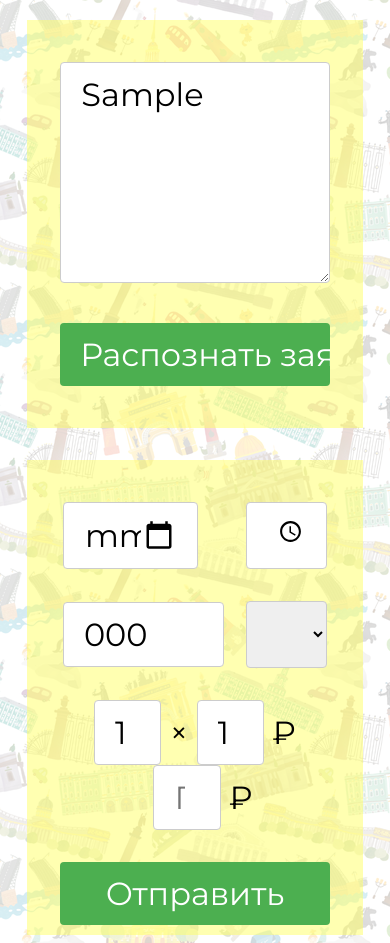
After one commit to eugene-levdik/roof, a Flask app: template templates/mobile_request_form.html in a window 390 px wide. The commit adds this page. Run offline with Flask 2, Linux system fonts and the light colour scheme; the template is opened without the code that fills it: most values are stand-ins (such as "Sample title", 1, 10 or a date in 2020); lists and menus that the app fills with data are empty.

Commit message:
improve css for mobile phones and minor bug fix

```diff
--- a/main.py
+++ b/main.py
@@ -1,4 +1,5 @@
-from flask import Flask, request, render_template
+from flask import Flask, request, render_template, Markup
+from flask_mobility import Mobility
 from request_parser import parse, phone_to_text
 import phonenumbers
 from roof_terms import partners_names
@@ -7,6 +8,7 @@ import dateparser
 from request import Request
 
 app = Flask(__name__, static_url_path='')
+Mobility(app)
 
 
 @app.route('/', methods=['GET', 'POST'])
@@ -50,7 +52,10 @@ def upload_request():
         partners_html.append(f'<option{" selected" if partner == short_name else ""}>')
         partners_html.append(short_name)
         partners_html.append('</option>')
-    partners_html = ''.join(partners_html)
+    partners_html = Markup(''.join(partners_html))
+    if request.MOBILE:
+        return render_template('mobile_request_form.html', request_to_parse=request_to_parse, phone=phone,
+                               date=date_str, time=time_str, amount=amount, price=price, partners_html=partners_html)
     return render_template('request_form.html', request_to_parse=request_to_parse, phone=phone, date=date_str,
                            time=time_str, amount=amount, price=price, partners_html=partners_html)
 
--- a/requirements.txt
+++ b/requirements.txt
@@ -2,3 +2,4 @@ flask==1.1.2
 notion
 phonenumbers
 dateparser
+flask_mobility
--- a/static/roof.css
+++ b/static/mobile_roof.css
@@ -1,42 +1,24 @@
 @import url('https://fonts.googleapis.com/css?family=Montserrat:400,600&display=swap');
+
 * {
     font-family: Montserrat;
-}
-
-div {
-    display: table;
-    margin: 0 auto;
+    font-size: xx-large;
 }
 
 .main-box {
-    width: 50%;
+    width: 90%;
+    margin-top:20px;
+    margin-left:5%;
 }
 
 .l-box, .r-box {
-    width: 100%;
-    background: rgba(0,255,255,0.25);
-    padding: 0 50px 20px;
-}
-
-.input-box-left {
-    float: left;
-}
-
-.input-box-right {
-    float: right;
-}
-
-input, label, textarea, select, radio {
-    display: block;
-}
-
-label {
-    margin-top: 20px;
-    padding: 4px 4px;
-
+    background: rgba(255,255,100,0.5);
+    padding: 10px 10%;
+    text-align: center;
 }
 
 input[type=submit] {
+  width:100%;
   background-color: #4CAF50;
   color: white;
   padding: 12px 20px;
@@ -62,6 +44,28 @@ textarea {
     width: 100%;
 }
 
+input[name=date] {
+    width: 50%;
+    margin-right: 15%;
+}
+
+input[name=time] {
+    width: 30%;
+}
+
+input[name=phone] {
+    width: 60%;
+    margin-right: 5%;
+}
+
+select[name=partner]{
+    width: 30%;
+}
+
 input[type=number] {
-    width: 10em;
+    width: 25%;
 }
+
+input[name=prepaid] {
+    margin-left: 6%;
+}
--- /dev/null
+++ b/templates/mobile_request_form.html
@@ -0,0 +1,59 @@
+<!DOCTYPE html>
+<html lang="ru">
+<head>
+    <meta charset="UTF-8">
+    <title>Экскурсии по крышам</title>
+    <link rel="shortcut icon" href="{{ url_for('static', filename='favicon.ico') }}" type="image/x-icon">
+    <link type="text/css" rel="stylesheet" href="{{ url_for('static', filename='mobile_roof.css') }}">
+    <style>
+       body {
+        background-image: url({{ url_for('static', filename='background.png') }});
+       }
+
+
+
+
+
+    </style>
+</head>
+<body>
+<div class="main-box">
+    <div class="l-box">
+        <form action="/" method="get" name="parser">
+            <p><textarea name="text" placeholder="Текст заявки" rows="5">{{ request_to_parse }}</textarea></p>
+            <p><input type="submit" value="Распознать заявку"></p>
+        </form>
+    </div>
+    <p></p>
+    <div class="r-box">
+        <form action="/" method="post" name="request">
+            <p>
+
+                <input type="date" name="date" id="date" value="{{ date }}" required>
+                <input type="time" id="time" name="time" value="{{ time }}" required>
+            </p>
+            <p>
+                <input type="tel" id="phone" name="phone" placeholder="+7 (XXX) XXX-XX-XX"
+                       pattern="{{ re_phone }}"
+                       title="Российский номер телефона"
+                       value="{{ phone }}"
+                       required>
+                <select name="partner" id="partner" required>
+                    {{ partners_html }}
+                </select>
+            </p>
+
+            <p>
+                <input type="number" id="amount" name="amount" placeholder="Кол-во" value="{{ amount }}" required>
+                <span style="font-size: xx-large">×</span>
+                <input type="number" id="price" name="price" placeholder="Цена" value="{{ price }}" required>
+                &#8381
+                <input type="number" id="prepaid" name="prepaid" placeholder="Пред."> &#8381
+            </p>
+
+            <input type="submit" id="submit" value="Отправить">
+        </form>
+    </div>
+</div>
+</body>
+</html>
```
Also changed, not shown: templates/request_form.html (+6 -1 lines), static/background.png (added), static/favicon.ico (renamed from images/favicon.ico).
